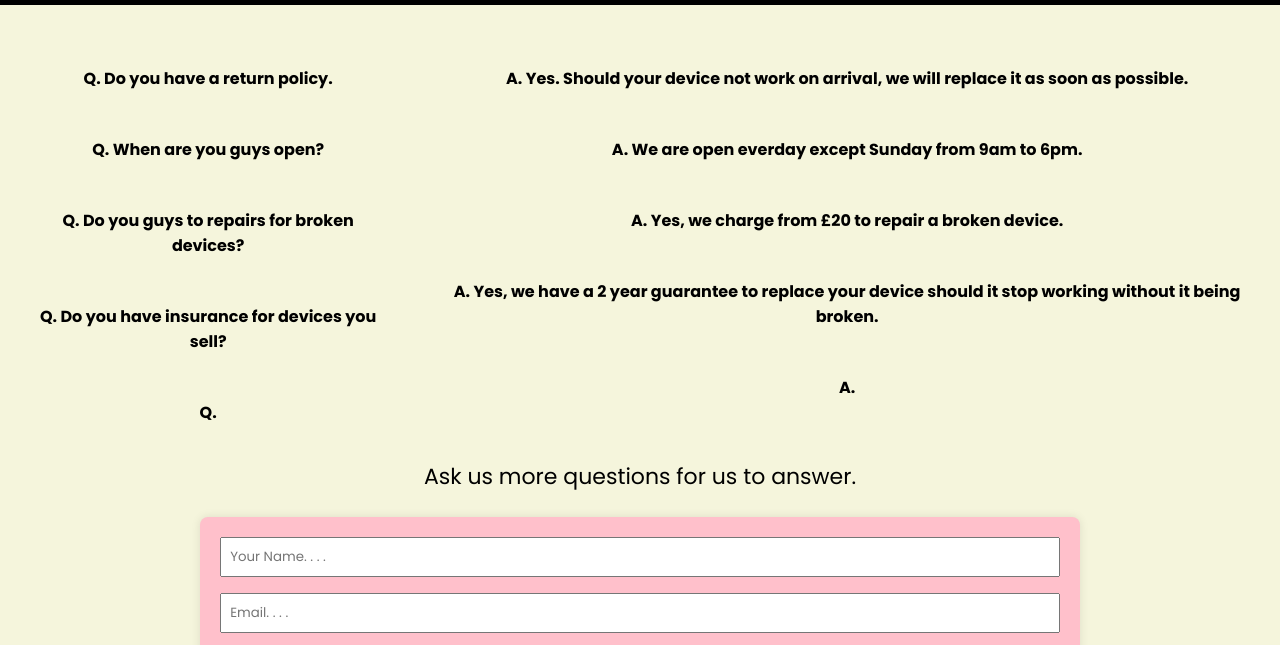
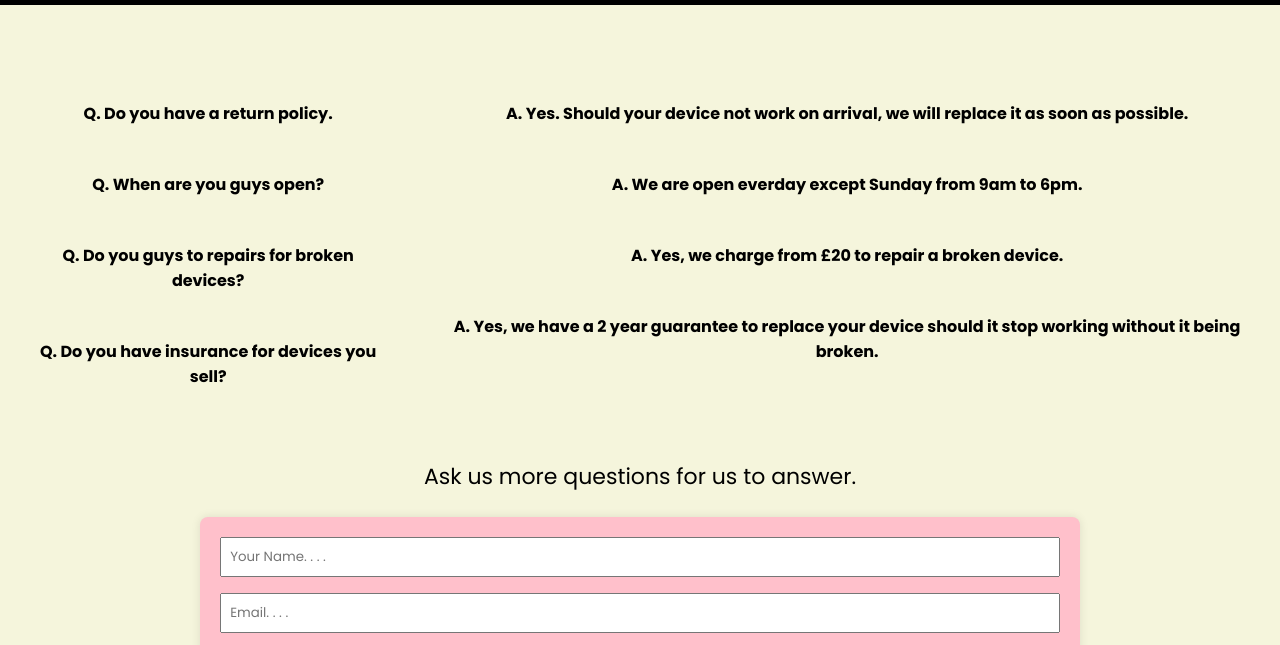
Before and after one commit to BryanKalemba/websiteassignment, a plain HTML site: page FAQ.html in a window 1280 px wide. Shown: the part 155-800 px from the top of the page. Drawn offline with Linux system fonts and the light colour scheme.

Commit message:
Update FAQ.html

```diff
--- a/FAQ.html
+++ b/FAQ.html
@@ -25,14 +25,12 @@
                 <th>Q. When are you guys open?</th>
                 <th>Q. Do you guys to repairs for broken devices?</th>
                 <th>Q. Do you have insurance for devices you sell?</th>
-                <th>Q. </th>
             </td>
             <td>
                 <th>A. Yes. Should your device not work on arrival, we will replace it as soon as possible.</th>
                 <th>A. We are open everday except Sunday from 9am to 6pm.</th>
                 <th>A. Yes, we charge from £20 to repair a broken device.</th>
                 <th>A. Yes, we have a 2 year guarantee to replace your device should it stop working without it being broken.</th>
-                <th>A.</th>
             </td>
         </table>
         </section>
```
